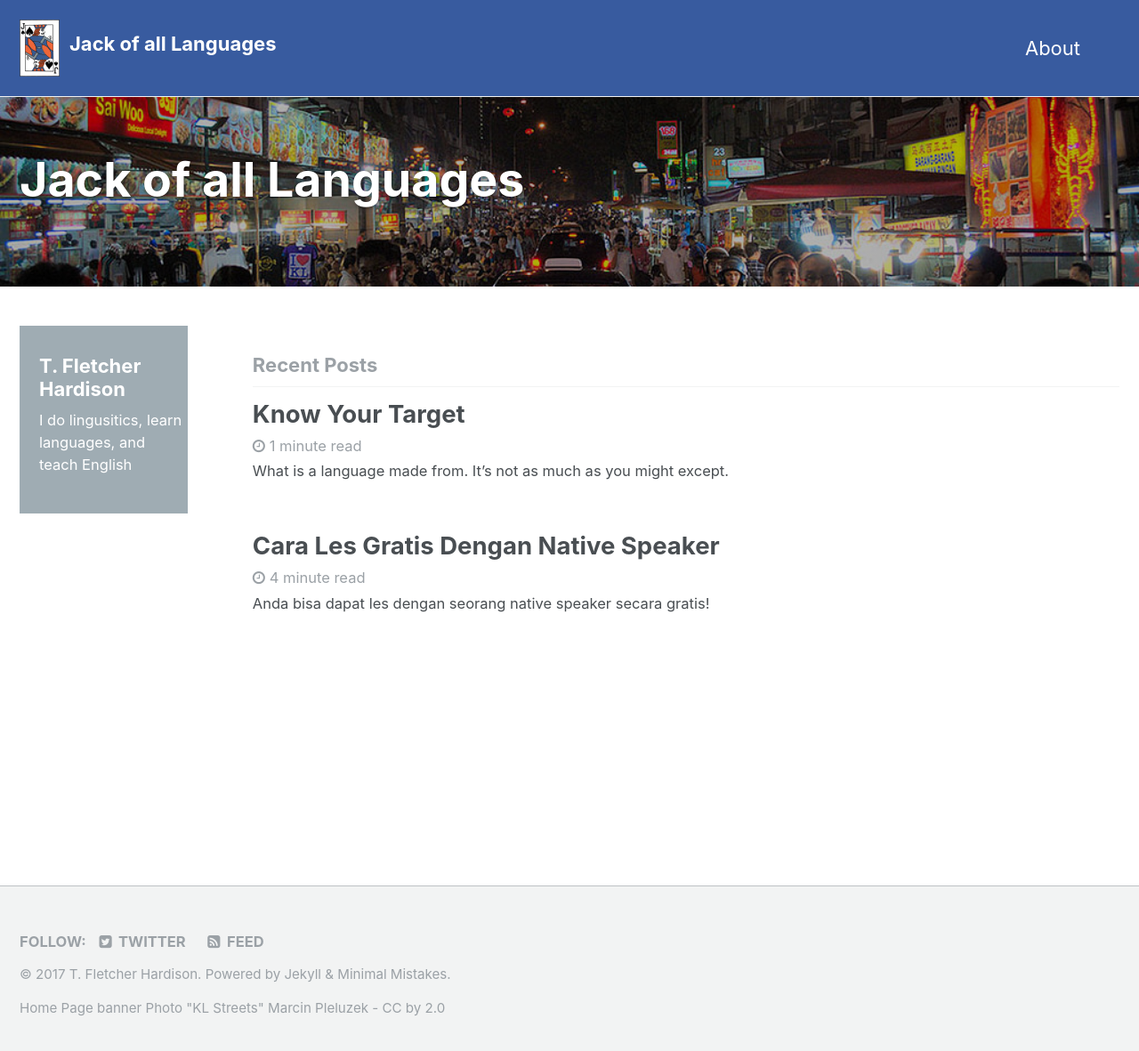
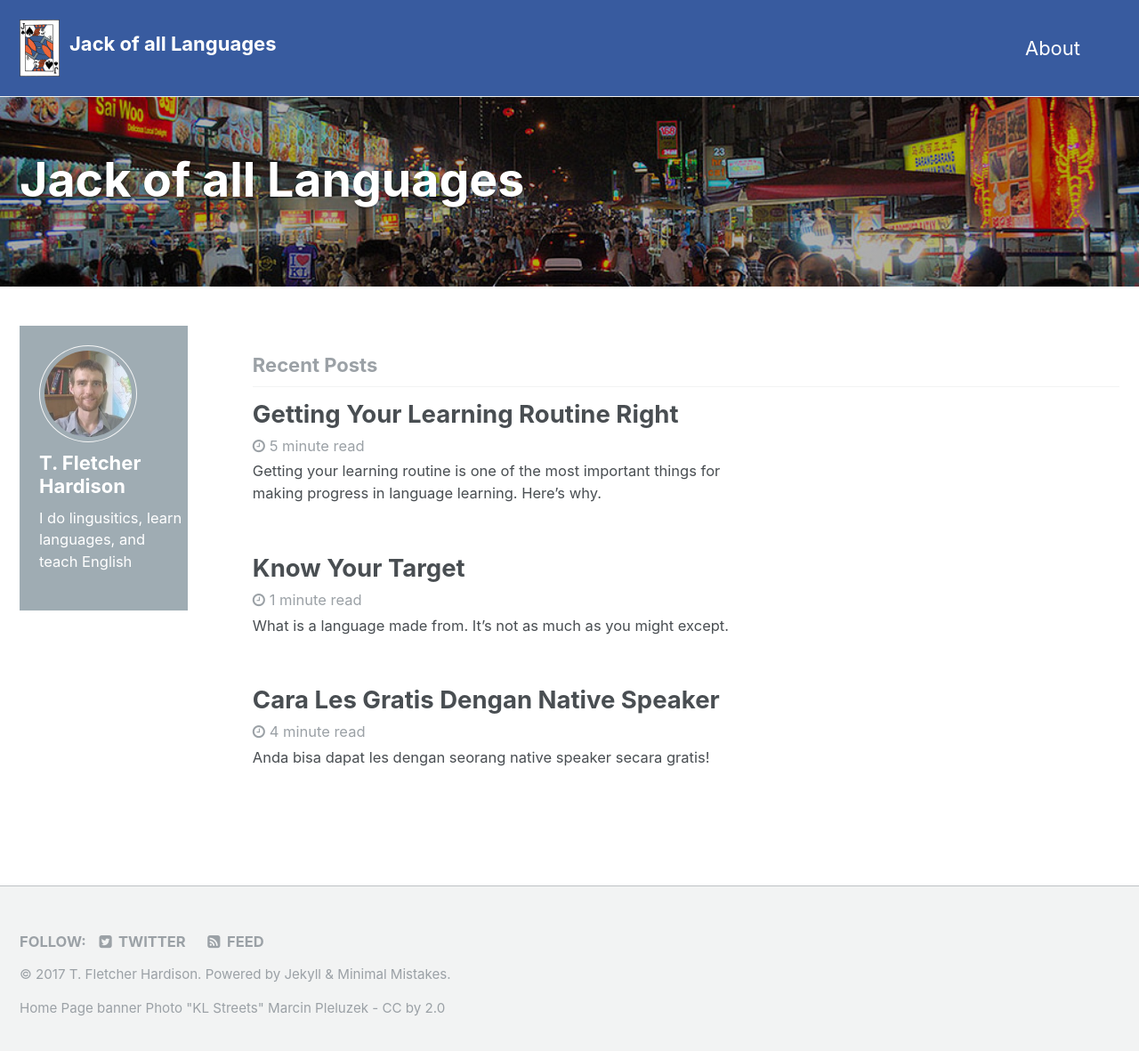
Before and after one commit to jackofalllanguages/jackofalllanguages.github.io, a Jekyll site: the page built from index.html, in a window 1280 px wide and 1208 px high. Shown: the top 1181 px of the window at 89% size. Built offline with Jekyll 4.4.1, drawn with Linux system fonts in a browser that asks for light colours; the list of posts is cut into pages by our own code; some of the changed lines change nothing that is shown.

Commit message:
added routines post

````diff
--- a/_config.yml
+++ b/_config.yml
@@ -78,7 +78,7 @@ analytics:
 # Site Author
 author:
   name             : "T. Fletcher Hardison"
-  avatar           : # path of avatar image, e.g. "/assets/images/bio-photo.jpg"
+  avatar           : /assets/tfhavitar.jpg
   bio              : "I do lingusitics, learn languages, and teach English"
   location         :
   email            :
--- /dev/null
+++ b/_posts/2017-03-18-Getting-your-learning-routine-right.md
@@ -0,0 +1,72 @@
+---
+layout: single
+author_profile: false
+excerpt: Getting your learning routine is one of the most important things for making progress in language learning. Here's why.
+category: theory strategy
+---
+
+"Getting your routine right is more important than what you’re actually doing in it" - [Olly Richards](http://www.iwillteachyoualanguage.com/sticking-to-routines/).
+
+
+
+![Home work routine](/assets/Home_work_routine.jpg){: .align-center}
+
+
+Motivation is one of the most important parts of language learning. Having a clear plan and goals is very important but we also need a good language learning habit or routine in order to reach our goals.
+
+In this post we are going to look at:
+
+1. Why a good routine is almost more important than the methods we use when learning.
+2. How we can find time for our routine.
+3. How to make this routine *addictive*.
+4. how habit formation works.
+
+# Why the routine is so important
+
+Olly Richards notes that having the right study habit is almost more important than what we actually do when we study. The reason is *motivation*. If we pick a routine that is too difficult, takes too much time, and does not fit with our lifestyle and schedule, then we probably won't be able to follow our routine. We either quit or have to take something away from the routine. In either case, we feel that we have failed because we did not stick to our plan and we tend to lose motivation. If we pick a routine that is just challenging, but does not need more time than we have available, then we are more likely to stick to it. This gives us motivation and builds our confidence. We can then expand the routine as we have more time and energy to put into our language learning.
+
+Because of this, it is best to pick a routine that is *relatively easy* to start with and let it become a habit. Once it is an established part of our life, we can expand it. So its better to start small and add things than to start big and have to remove things. As we succeed with out routines our motivation increases and we are able to do more than we could before.
+
+# Finding the time
+
+Richards describes three kinds of time that we can use for language learning (see [here](http://www.iwillteachyoualanguage.com/too-busy-to-learn-language/), [here](http://www.iwillteachyoualanguage.com/too-busy-to-learn-language-part-2/), and [here](http://www.iwillteachyoualanguage.com/im-too-busy-to-learn-a-language-33/)) which he calls:
+
+1. Core study time
+2. Dead-time
+3. Downtime
+
+**Core study time** is time that we dedicate to language learning on a regular basis that forms the foundation of our learning routine. It focused time when we can study without distractions. For you, this time may be in the morning before the demands of your day begin pulling you five different directions at the same time. Maybe it is at night after your kids are in bed and your mind can finally let go of all things it has to think about each day. Maybe it's during your lunch-break. Whatever time you choose, *the important things is that it is time you can consistently use to study without a lot of distractions*. For me, this is early morning, before my wife and children are awake.
+
+**Dead-time** is time when you cannot focus on learning, but that you can still use for studying. For example, you can study some flashcards while standing in line at the supermarket. Maybe you can listen to an audio course, or a podcast lesson, or some other audio material in your target language during your commute to work. Maybe your can read a Tweet or Facebook post in the bathroom! Maybe you can listen to music in your target language while cooking, folding clothes, or washing dishes. *If you think about your daily life, you can probably find many 1-5 minutes segments that you can use to study a little bit extra.* For me, I tend to listen to podcasts or other audio material in the language I'm learning on my way to work and I try to review flashcards during shot breaks throughout my day like going to the bathroom or waiting in line.
+
+**Downtime** is time that we need to relax. If you like to listen to music or watch TV or movies, can you do that in your target language? How about reading a book or comics? If doing these things in your target language is relaxing, then go for it. This is a great way to get some extra study time. If these things are draining to you, then don't do it. Everyone needs time to rest and recharge. If you try to do too much and don't get the breaks you need, then you can burnout. Keep in mind as you make progress in your language learning, you may find that these activities become more enjoyable and relaxing. So if you find them draining now, they may not be in a few weeks or months.
+
+# How habit formation works
+
+There are three key elements in a habit that are shown below:
+
+```Cue >>> Activity >>> Reward
+
+```
+
+
+**The cue** is the thing that reminds us to do our new habit. This could be an alarm at a certain time or putting your language learning materials next to your bed or coffee maker so you remember to start learning when you wake up. When we are starting a new habit, it is important to choose a strong cue that is hard to ignore (see [this interview](https://www.magneticmemorymethod.com/joanna-jast-hack-habits/)). This is especially true if the habit we are starting is something that we don't want to do (like exercising). **The activity** is the thing that you want to do. In this case it will be your core study time. **The reward** is something that you gives yourself for completing the activity. It could be as simple as deciding that you won't drink your morning coffee or tea until after you have studied for the day. It could be a piece of chocolate or watching a favorite show. The important thing is that you do something your enjoy after completing the routine. This will help make your brain look forward to doing the activity and help the habit stick.
+
+
+# How to make any behavior addictive
+
+[Dr Zoë Chance](https://www.youtube.com/watch?v=AHfiKav9fcQ) describes her experience beimg addicted to a pedometer. She concluds by citing Robinsons's theory of the six basic human needs and that any behavior that meets at least three of them has the potential to be addictive. The six basic needs are as follow (taken from [here](http://changingminds.org/explanations/needs/robbins_needs.htm)):
+
+* Certainty
+* Uncertainty
+* Significant (self worth)
+* Connection (with others)
+* Growth (self improvement)
+* Contribution
+
+We can use these to make it more likely that we wil stick to our learning routine by incorporating as many of these as possible into our routine. For example, by joining a community of people learning our TL (on or offline) we can meet the need for belonging. By planning well (link to previous post) we can measure our progress and increase our sense of self improvement. By having a consistent learning routine that we stick to we can consistently do, we can increase the sense of certainty. By occasionally varying the activities that we do, we can meet the need for unpredictability.
+
+A great online community for language learners is the Instagram Language Challenge that is run by [Lindsay does Language](http://www.lindsaydoeslanguages.com/instagram-language-challenge/). You can also look on Google for other online communities that you can join.
+
+
+Photo: "home work routine" By [woodleywonderworks](http://www.flickr.com/photos/wwworks/4195916777/) -  [CC BY 2.0](http://creativecommons.org/licenses/by/2.0), via Wikimedia Commons
````
Also changed, not shown: assets/Home_work_routine.jpg (added), assets/tfhavitar.jpg (added), 1 other file.
